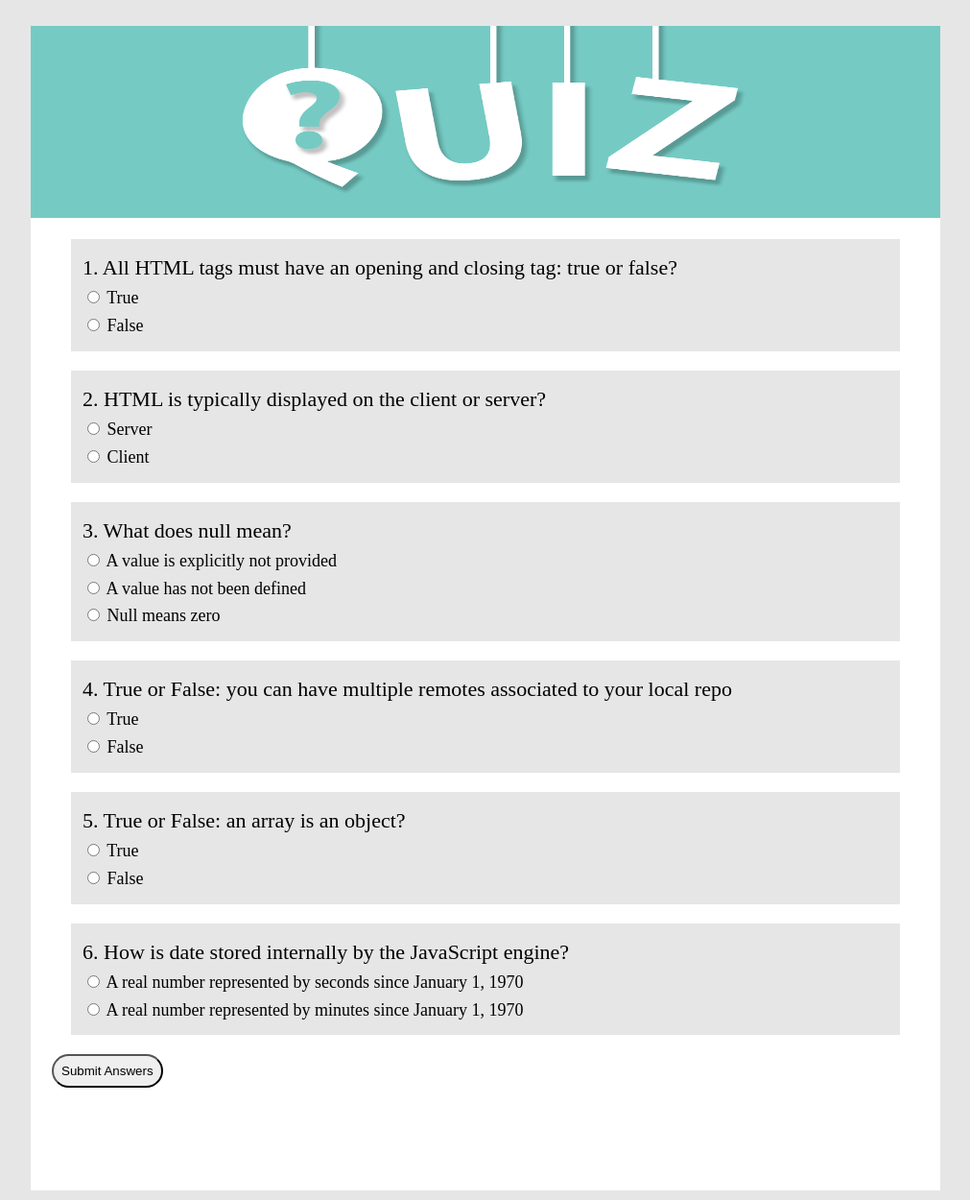
After one commit to pdahl95/s2019cst336, a PHP site: page /labs/3/quiz.html in a window 1280 px wide. The commit adds this page. Shown: the whole page at 96% size, without its empty margins (134-1145 px from the left). Run offline with PHP 8.4, Linux system fonts and the light colour scheme; some libraries are stand-ins or nearby versions.

Commit message:
added lab3

```diff
--- a/examples/css/style.css
+++ b/examples/css/style.css
@@ -76,3 +76,8 @@
    font-size: 22px;
   }
 }
+@media screen and (max-width:600px) {
+  floated {
+   width: ;
+  }
+}
--- a/examples/javascript.html
+++ b/examples/javascript/javascript.html
@@ -24,11 +24,11 @@
         <div id="row">
             <div class="cell">
                 <h3 onclick="addBorder()"> Click here to add a border to the image</h3>
-                <img id="myImage" src="img/img.jpg"/>
+                <img id="myImage" src="/cst336/examples/img/img.jpg"/>
             </div>
             <div class="cell">
                 <h3 id="headerContent"> Click on the image to change this line</h3>
-                <img src="img/img.jpg" onclick="replaceHeaderContent()"/>
+                <img src="/cst336/examples/img/img.jpg" onclick="replaceHeaderContent()"/>
             </div>
         </div>
 
--- a/index.html
+++ b/index.html
@@ -52,7 +52,7 @@
             </ul>
         </div>
     </div>
-
+    <br>
     <!-- New Row -->
      <div class="w3-row-padding">
         <div class="w3-third">
--- /dev/null
+++ b/labs/3/css/style.css
@@ -0,0 +1,64 @@
+body {
+    background-color: #e6e6e6;
+}
+
+main {
+    width: 75%;
+    margin: 0 auto;
+    border: 2px solid #e6e6e6;
+    background-color: white;
+    margin-top: 25px;
+}
+
+header {
+    height: 200px;
+    text-align: center;
+}
+
+form {
+    margin: 22px;
+}
+
+.boxq {
+    margin: 20px;
+    line-height: 1.6;
+    padding: 12px;
+    background-color: #e6e6e6;
+}
+
+.header-img {
+    margin: 0 auto;
+    width: 100%;
+    height: 100%;
+}
+
+.questions {
+    font-size: 22px;
+}
+
+div {
+    font-size: 18px;
+}
+
+.checker {
+    padding: 8px;
+    border-radius: 25px;
+}
+
+#totalScore {
+    text-align: center;
+    margin: 10px;
+    font-size: 24px;
+    height: 50px;
+}
+
+#congrats {
+    text-align: center;
+    margin: 10px;
+    font-size: 24px;
+    padding-bottom: 15px;
+}
+.imageSize{
+    width:50px;
+    height:50px;
+}
--- /dev/null
+++ b/labs/3/functions.js
@@ -0,0 +1,117 @@
+// JavaScript File
+var answerToQuestion1 = "2";
+var answerToQuestion2 = "4";
+var answerToQuestion3 = "5";
+var answerToQuestion4 = "8";
+var answerToQuestion5 = "10";
+var answerToQuestion6 = "12";
+
+var totalPoints = 100;
+var guessCorrect = 0;
+
+$("button.checker").one("click", function(e) {
+    // Don't need e.preventDefault() because we have <button type="button">
+    // Question 1
+    var selectedRadio = $("input[name='choice1']:checked");
+    var selectedQuestionValue = selectedRadio.val();
+    var selectedRadioId = selectedRadio.attr("id");
+    var selectedLabelHtml = $("label[for='" + selectedRadioId + "']").html();
+
+    if (selectedQuestionValue === answerToQuestion1) {
+        $("#result1").html(selectedLabelHtml + " is correct! Good Job!").css("color", "green");
+        $("#result1").append('<img class="imageSize" src="img/correct.png">');
+        guessCorrect++;
+    }
+    else {
+        $("#result1").html(selectedLabelHtml + " is NOT correct").css("color", "red");
+        $("#result1").append('<img class="imageSize" src="img/fail.png">');
+    }
+
+    // Question 2
+    var selectedRadio = $("input[name='choice2']:checked");
+    var selectedQuestionValue = selectedRadio.val();
+    var selectedRadioId = selectedRadio.attr("id");
+    var selectedLabelHtml = $("label[for='" + selectedRadioId + "']").html();
+
+    if (selectedQuestionValue === answerToQuestion2) {
+        $("#result2").html(selectedLabelHtml + " is correct! Good Job!").css("color", "green");
+        guessCorrect++;
+        $("#result2").append('<img class="imageSize" src="img/correct.png">');
+    }
+    else {
+        $("#result2").html(selectedLabelHtml + " is NOT correct!").css("color", "red");
+        $("#result2").append('<img class="imageSize" src="img/fail.png">');
+    }
+
+    // Question 3
+    var selectedRadio = $("input[name='choice3']:checked");
+    var selectedQuestionValue = selectedRadio.val();
+    var selectedRadioId = selectedRadio.attr("id");
+    var selectedLabelHtml = $("label[for='" + selectedRadioId + "']").html();
+
+    if (selectedQuestionValue === answerToQuestion3) {
+        $("#result3").html(selectedLabelHtml + " is correct! Good Job!").css("color", "green");
+        guessCorrect++;
+        $("#result3").append('<img class="imageSize" src="img/correct.png">');
+    }
+    else {
+        $("#result3").html(selectedLabelHtml + " is NOT correct!").css("color", "red");
+        $("#result3").append('<img class="imageSize" src="img/fail.png">');
+    }
+
+    // Question 4
+    var selectedRadio = $("input[name='choice4']:checked");
+    var selectedQuestionValue = selectedRadio.val();
+    var selectedRadioId = selectedRadio.attr("id");
+    var selectedLabelHtml = $("label[for='" + selectedRadioId + "']").html();
+
+    if (selectedQuestionValue === answerToQuestion4) {
+        $("#result4").html(selectedLabelHtml + " is correct! Good Job!").css("color", "green");
+        guessCorrect++;
+        $("#result4").append('<img class="imageSize" src="img/correct.png">');
+    }
+    else {
+        $("#result4").html(selectedLabelHtml + " is NOT correct!").css("color", "red");
+        $("#result4").append('<img class="imageSize" src="img/fail.png">');
+    }
+    // Question 5
+    var selectedRadio = $("input[name='choice5']:checked");
+    var selectedQuestionValue = selectedRadio.val();
+    var selectedRadioId = selectedRadio.attr("id");
+    var selectedLabelHtml = $("label[for='" + selectedRadioId + "']").html();
+
+    if (selectedQuestionValue === answerToQuestion5) {
+        $("#result5").html(selectedLabelHtml + " is correct! Good Job!").css("color", "green");
+        guessCorrect++;
+        $("#result5").append('<img class="imageSize" src="img/correct.png">');
+    }
+    else {
+        $("#result5").html(selectedLabelHtml + " is NOT correct!").css("color", "red");
+        $("#result5").append('<img class="imageSize" src="img/fail.png">');
+    }
+    // Question 6
+    var selectedRadio = $("input[name='choice6']:checked");
+    var selectedQuestionValue = selectedRadio.val();
+    var selectedRadioId = selectedRadio.attr("id");
+    var selectedLabelHtml = $("label[for='" + selectedRadioId + "']").html();
+
+    if (selectedQuestionValue === answerToQuestion6) {
+        $("#result6").html(selectedLabelHtml + " is correct! Good Job!").css("color", "green");
+        guessCorrect++;
+        $("#result6").append('<img class="imageSize" src="img/correct.png">');
+    }
+    else {
+        $("#result6").html(selectedLabelHtml + " is NOT correct!").css("color", "red");
+        $("#result6").append('<img class="imageSize" src="img/fail.png">');
+    }
+
+    if(guessCorrect === 6){
+        $('#totalScore').html("Total Score is 100%! " + guessCorrect + " out of 6 questions correct!");
+    }else{
+        $('#totalScore').html("Total Score: " + guessCorrect + " correct out of 6 questions!");
+    }
+
+    if(guessCorrect >= 5){
+        $('#congrats').html("Congratulations! You score is higher than 90%!").css("color", "green");
+    }
+});
--- /dev/null
+++ b/labs/3/quiz.html
@@ -0,0 +1,128 @@
+<!DOCTYPE html>
+<html>
+
+<head>
+    <title> Quiz - Lab 3</title>
+    <link rel="stylesheet" type="text/css" href="css/style.css">
+</head>
+
+<body>
+
+    <main>
+        <header>
+            <!--<h1> Quiz </h1>-->
+            <img class="header-img" src="img/header.png"></img>
+        </header>
+
+        <form>
+            <div class="input-group">
+                <label for="feedback">
+            </label>
+                <!-- Question 1  -->
+                <div class="boxq">
+                    <div class="questions"> 1. All HTML tags must have an opening and closing tag: true or false? </div>
+                    <div>
+                        <input type="radio" id="ans1" name="choice1" value="1">
+                        <label for="ans1">True</label>
+                    </div>
+                    <div>
+                        <input type="radio" id="ans2" name="choice1" value="2">
+                        <label for="ans2">False</label>
+                    </div>
+                    <div id="result1"></div>
+                </div>
+
+                <!-- Question 2 -->
+                <div class="boxq">
+                    <div class="questions"> 2. HTML is typically displayed on the client or server? </div>
+                    <div>
+                        <input type="radio" id="ans3" name="choice2" value="3">
+                        <label for="ans3">Server</label>
+                    </div>
+                    <div>
+                        <input type="radio" id="ans4" name="choice2" value="4">
+                        <label for="ans4">Client</label>
+                    </div>
+                    <div id="result2"></div>
+                </div>
+
+                <!--Question 3 -->
+                <div class="boxq">
+                    <div class="questions"> 3. What does null mean? </div>
+                    <div>
+                        <input type="radio" id="ans5" name="choice3" value="5">
+                        <label for="ans5">A value is explicitly not provided</label>
+                    </div>
+                    <div>
+                        <input type="radio" id="ans6" name="choice3" value="6">
+                        <label for="ans6">A value has not been defined</label>
+                    </div>
+                    <div>
+                        <input type="radio" id="ans7" name="choice3" value="7">
+                        <label for="ans7">Null means zero</label>
+                    </div>
+                    <div id="result3"></div>
+                </div>
+
+                <!--Question 4 -->
+                <div class="boxq">
+                    <div class="questions"> 4. True or False: you can have multiple remotes associated to your local repo </div>
+                    <div>
+                        <input type="radio" id="ans8" name="choice4" value="8">
+                        <label for="ans8">True</label>
+                    </div>
+                    <div>
+                        <input type="radio" id="ans9" name="choice4" value="9">
+                        <label for="ans9">False</label>
+                    </div>
+                    <div id="result4"></div>
+                </div>
+
+                <!--Question 5 -->
+                <div class="boxq">
+                    <div class="questions"> 5. True or False: an array is an object? </div>
+                    <div>
+                        <input type="radio" id="ans10" name="choice5" value="10">
+                        <label for="ans10">True</label>
+                    </div>
+                    <div>
+                        <input type="radio" id="ans11" name="choice5" value="11">
+                        <label for="ans11">False</label>
+                    </div>
+                    <div id="result5"></div>
+                </div>
+
+                <!--Question 6 -->
+                <div class="boxq">
+                    <div class="questions"> 6. How is date stored internally by the JavaScript engine?</div>
+                    <div>
+                        <input type="radio" id="ans12" name="choice6" value="12">
+                        <label for="ans12">A real number represented by seconds since January 1, 1970</label>
+                    </div>
+                    <div>
+                        <input type="radio" id="ans13" name="choice6" value="13">
+                        <label for="ans13">A real number represented by minutes since January 1, 1970</label>
+                    </div>
+                    <div id="result6"></div>
+                </div>
+
+                <!-- Submit Button (After all 6 questions have been answered)-->
+                <div>
+                    <button class="checker" type="button"> Submit Answers</button>
+                </div>
+            </div>
+        </form>
+
+        <!--Grade from the quiz-->
+        <div id="totalScore"></div>
+        <div id="congrats"></div>
+
+    </main>
+
+    <script type="text/javascript" src="//ajax.googleapis.com/ajax/libs/jquery/2.0.0/jquery.min.js"></script>
+    <script type="text/javascript" src="functions.js"></script>
+
+
+</body>
+
+</html>
```
Also changed, not shown: examples/baby-guess.html (added, +79 -0 lines), examples/contactlist.html (deleted, +0 -69 lines), examples/contactlist/contact-list.css (added, +24 -0 lines), examples/contactlist/contactlist.html (added, +87 -0 lines), examples/contactlist/contactlist.js (renamed from examples/contactlist.js, +12 -10 lines), examples/form.html (added, +39 -0 lines), examples/jquery.html (added, +64 -0 lines), examples/css/contact-list.css (deleted), examples/javascript/javascript.js (renamed from examples/javascript.js), labs/3/img/correct.png (added), labs/3/img/fail.png (added), labs/3/img/header.png (added), labs/3/img/header1.png (added).
